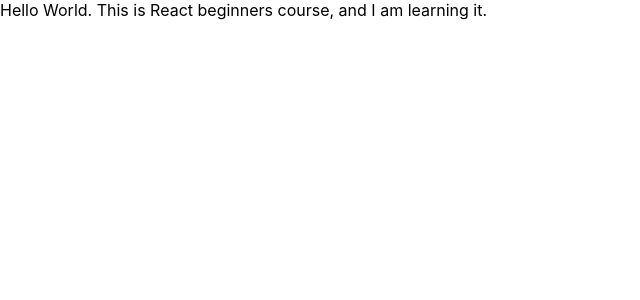
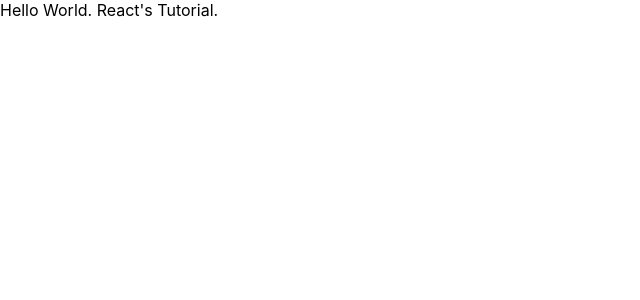
Before and after one commit to raeelhaider/app1, a React (Create React App) app: page / in a window 1280 px wide. Shown: the top 300 px of the page, without its empty margins (0-640 px from the left). Built offline with nearby package versions, Linux system fonts and the light colour scheme.

Commit message:
update app.js

```diff
--- a/src/App.js
+++ b/src/App.js
@@ -4,7 +4,7 @@ import './App.css';
 function App() {
   return (
     <div>
-     Hello World. This is React beginners course, and I am learning it.
+     Hello World. React's Tutorial.
     </div>
   );
 }
```
